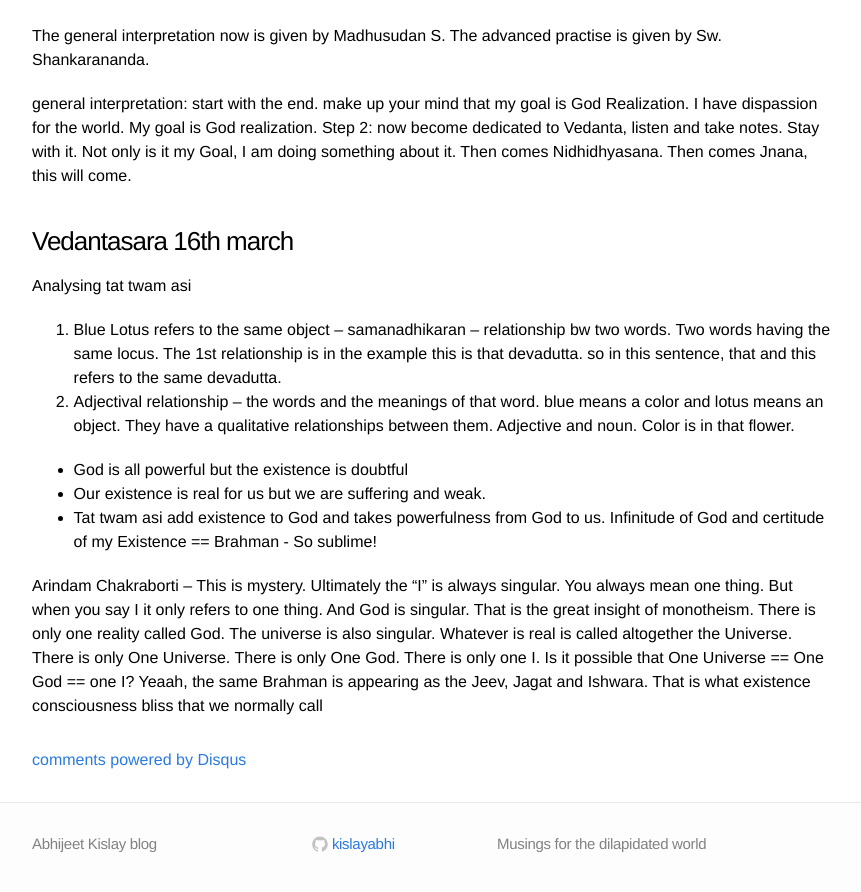
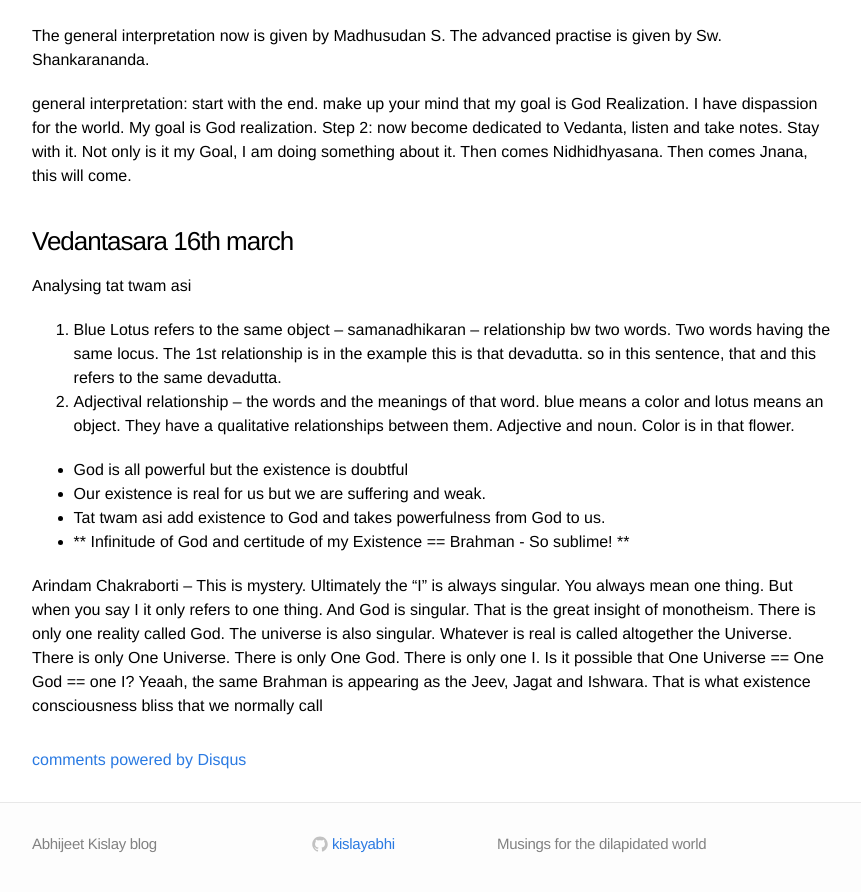
Before and after one commit to kislayabhi/kislayabhi.github.io, a Jekyll site: the page built from _posts/2021-3-3-Lecture-Summaries.md, in a window 1280 px wide and 900 px high, scrolled down 11489 px. Shown: the top 892 px of the window, without its empty margins (208-1069 px from the left). Built offline with Jekyll 4.4.1, drawn with Linux system fonts in a browser that asks for light colours; comment, search, counter and statistics services are not loaded.

```diff
--- a/_posts/2021-3-3-Lecture-Summaries.md
+++ b/_posts/2021-3-3-Lecture-Summaries.md
@@ -291,6 +291,7 @@ Analysing tat twam asi
 
 - God is all powerful but the existence is doubtful
 - Our existence is real for us but we are suffering and weak.
-- Tat twam asi add existence to God and takes powerfulness from God to us. Infinitude of God and certitude of my Existence == Brahman - So sublime!
+- Tat twam asi add existence to God and takes powerfulness from God to us.
+- ** Infinitude of God and certitude of my Existence == Brahman - So sublime! **
 
 Arindam Chakraborti -- This is mystery. Ultimately the "I" is always singular. You always mean one thing. But when you say I it only refers to one thing. And God is singular. That is the great insight of monotheism. There is only one reality called God. The universe is also singular. Whatever is real is called altogether the Universe. There is only One Universe. There is only One God. There is only one I. Is it possible that One Universe == One God == one I? Yeaah, the same Brahman is appearing as the Jeev, Jagat and Ishwara. That is what existence consciousness bliss that we normally call
```
